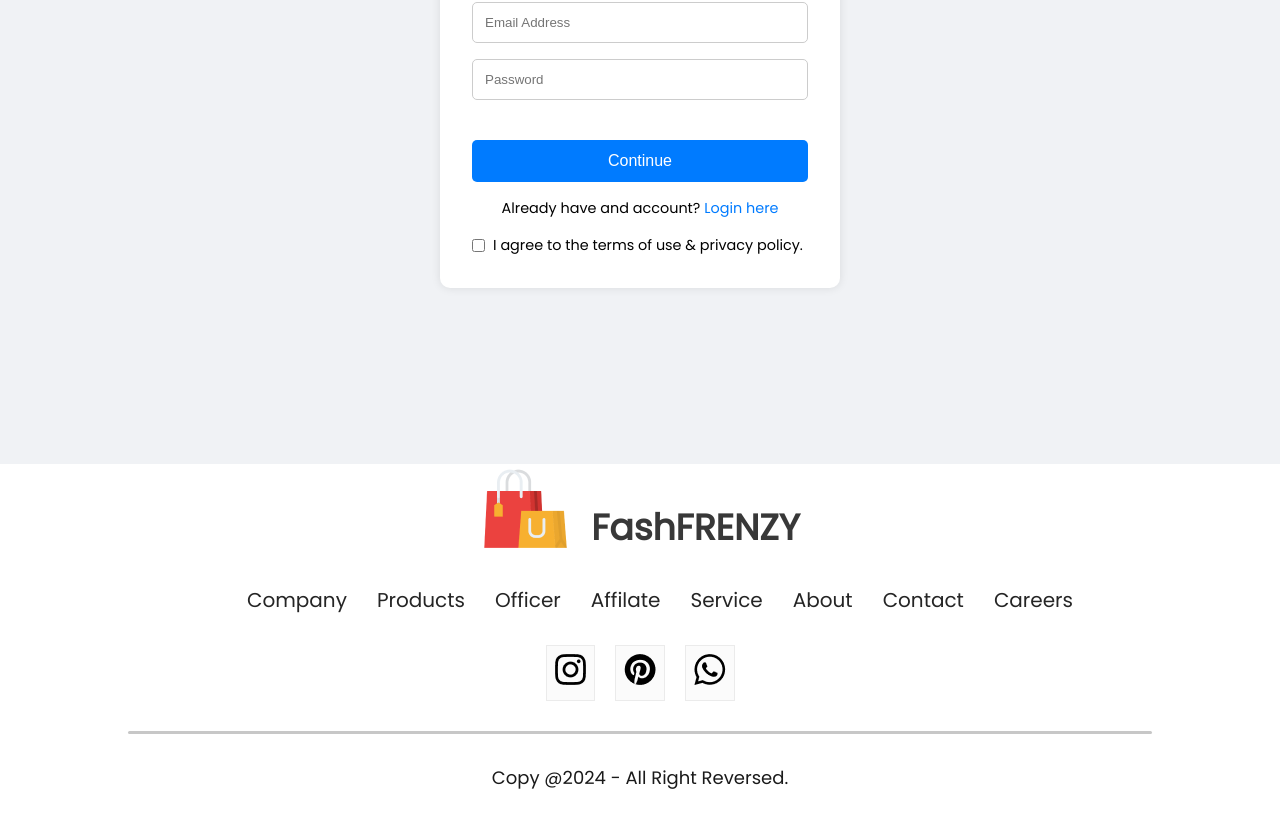
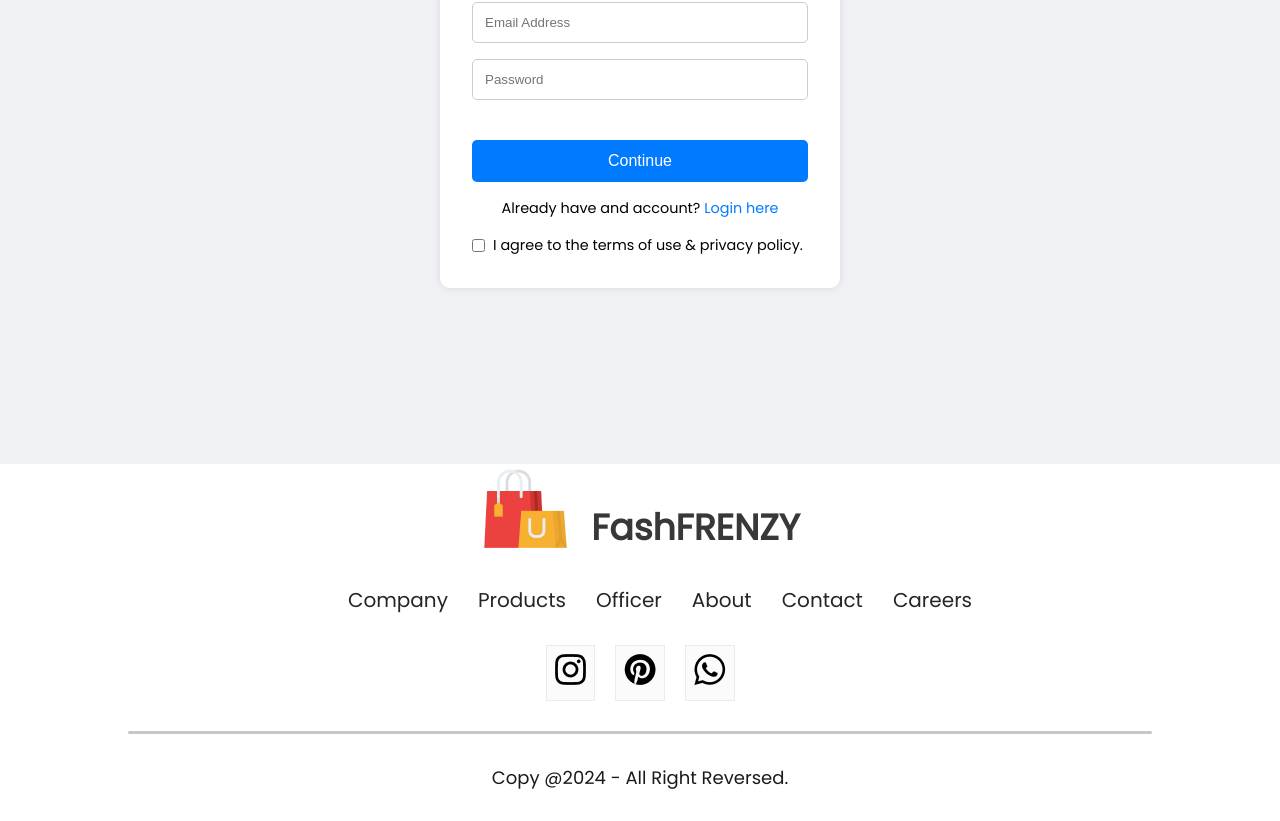
Before and after one commit to giangnht19/Ecommerce-Frontend, a React (Create React App) app: page /login in a window 1280 px wide. Shown: the part 407-1228 px from the top of the page. Built offline with nearby package versions, Linux system fonts and the light colour scheme.

Commit message:
fixed footer

```diff
--- a/src/Components/Footer/Footer.jsx
+++ b/src/Components/Footer/Footer.jsx
@@ -16,8 +16,6 @@ const Footer = () => {
         <li>Company</li>
         <li>Products</li>
         <li>Officer</li>
-        <li>Affilate</li>
-        <li>Service</li>
         <li>About</li>
         <li>Contact</li>
         <li>Careers</li>
```
